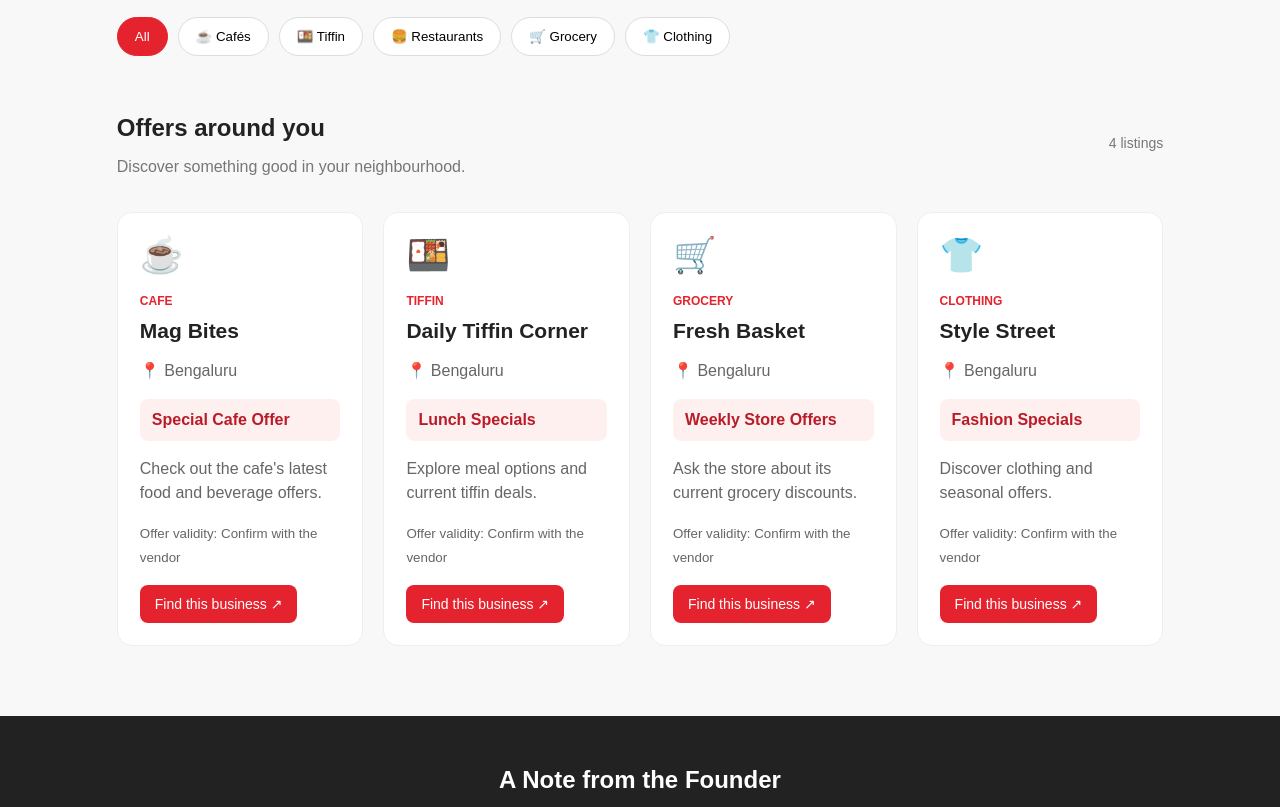
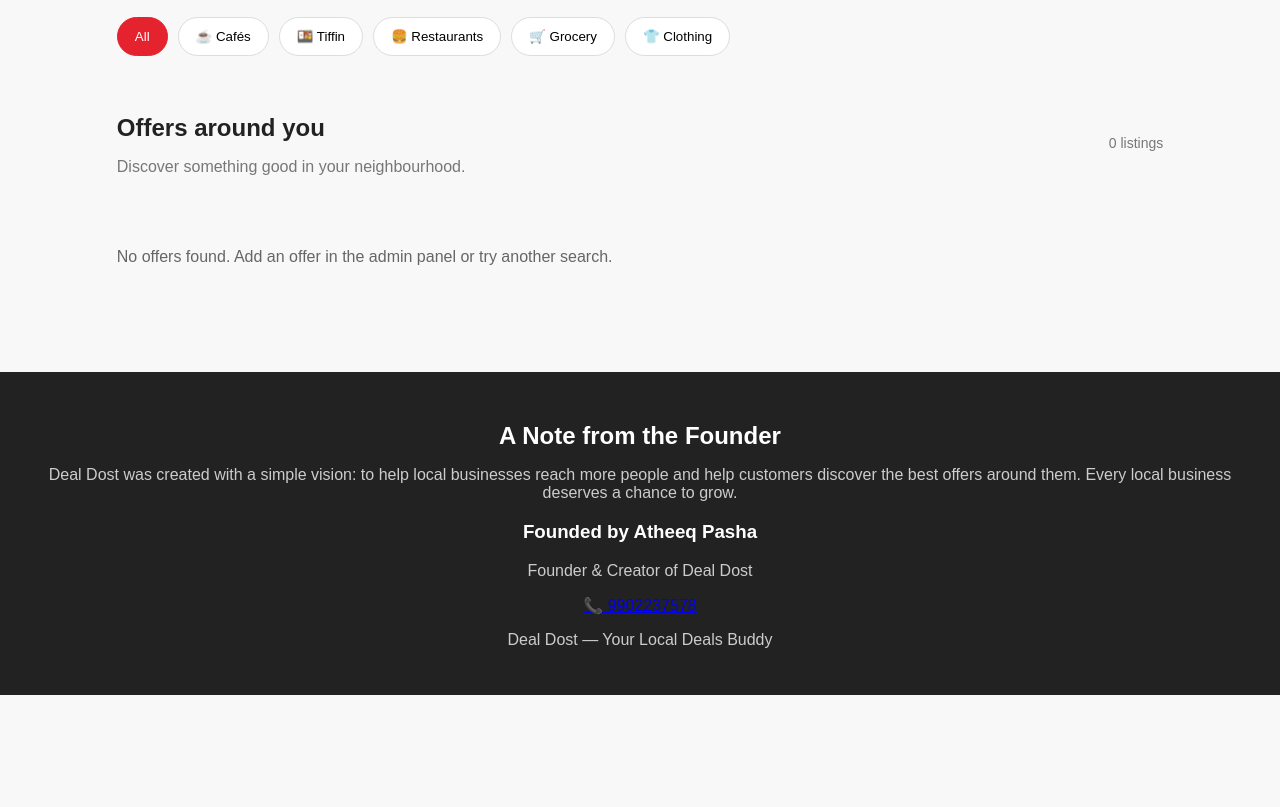
Before and after one commit to atheeqpas345-byte/DealDost, a plain HTML site: page index.html in a window 1280 px wide. Shown: the part 543-1350 px from the top of the page. After the commit the page ends 1238 px from the top, so only its background shows below. Drawn offline with Linux system fonts and the light colour scheme.

Commit message:
Add files via upload

```diff
--- a/app.js
+++ b/app.js
@@ -1,56 +1,40 @@
-const offers = [
-    {
-        name: "Mag Bites",
-        category: "Cafe",
-        area: "Bengaluru",
-        icon: "☕",
-        deal: "Special Cafe Offer",
-        description: "Check out the cafe's latest food and beverage offers.",
-        expiry: "Confirm with the vendor",
-        phone: "",
-        map: ""
-    },
-    {
-        name: "Daily Tiffin Corner",
-        category: "Tiffin",
-        area: "Bengaluru",
-        icon: "🍱",
-        deal: "Lunch Specials",
-        description: "Explore meal options and current tiffin deals.",
-        expiry: "Confirm with the vendor",
-        phone: "",
-        map: ""
-    },
-    {
-        name: "Fresh Basket",
-        category: "Grocery",
-        area: "Bengaluru",
-        icon: "🛒",
-        deal: "Weekly Store Offers",
-        description: "Ask the store about its current grocery discounts.",
-        expiry: "Confirm with the vendor",
-        phone: "",
-        map: ""
-    },
-    {
-        name: "Style Street",
-        category: "Clothing",
-        area: "Bengaluru",
-        icon: "👕",
-        deal: "Fashion Specials",
-        description: "Discover clothing and seasonal offers.",
-        expiry: "Confirm with the vendor",
-        phone: "",
-        map: ""
-    }
-];
 
 let selectedCategory = "All";
 
 const offerContainer = document.getElementById("offers");
 const searchInput = document.getElementById("search");
+const resultCount = document.getElementById("resultCount");
+
+// Read offers saved by the admin panel
+function getOffers() {
+    return JSON.parse(
+        localStorage.getItem("dealDostOffers") || "[]"
+    ).map(offer => ({
+        name: offer.shopName || offer.name || "",
+        category: offer.category || "",
+        area: offer.area || "",
+        icon: offer.icon || getCategoryIcon(offer.category),
+        deal: offer.offerTitle || offer.deal || "",
+        description: offer.description || "",
+        expiry: offer.validity || offer.expiry || "Confirm with vendor"
+    }));
+}
+
+function getCategoryIcon(category) {
+    const icons = {
+        Cafe: "☕",
+        Tiffin: "🍱",
+        Restaurant: "🍽️",
+        Grocery: "🛒",
+        Clothing: "👕"
+    };
+
+    return icons[category] || "🏪";
+}
 
 function displayOffers() {
+    // Reload saved offers each time the page renders
+    const offers = getOffers();
     const searchText = searchInput.value.toLowerCase().trim();
 
     const filteredOffers = offers.filter(offer => {
@@ -70,12 +54,11 @@
             searchableText.includes(searchText);
     });
 
-    document.getElementById("resultCount").textContent =
-        `${filteredOffers.length} listings`;
+    resultCount.textContent = `${filteredOffers.length} listings`;
 
     if (filteredOffers.length === 0) {
         offerContainer.innerHTML =
-            '<p class="empty">No matching offers found. Try another search.</p>';
+            '<p class="empty">No offers found. Add an offer in the admin panel or try another search.</p>';
         return;
     }
 
@@ -96,6 +79,7 @@
     `).join("");
 }
 
+// Category filters
 document.querySelectorAll(".category").forEach(button => {
     button.addEventListener("click", () => {
         selectedCategory = button.dataset.category;
@@ -109,6 +93,13 @@
     });
 });
 
+// Search
 searchInput.addEventListener("input", displayOffers);
 
+// Refresh listings when returning from the admin page
+window.addEventListener("pageshow", displayOffers);
+
+// Update if another page in the same browser changes localStorage
+window.addEventListener("storage", displayOffers);
+
 displayOffers();
```
Also changed, not shown: admin.html (+17 -1 lines), admin.js (+37 -0 lines).
